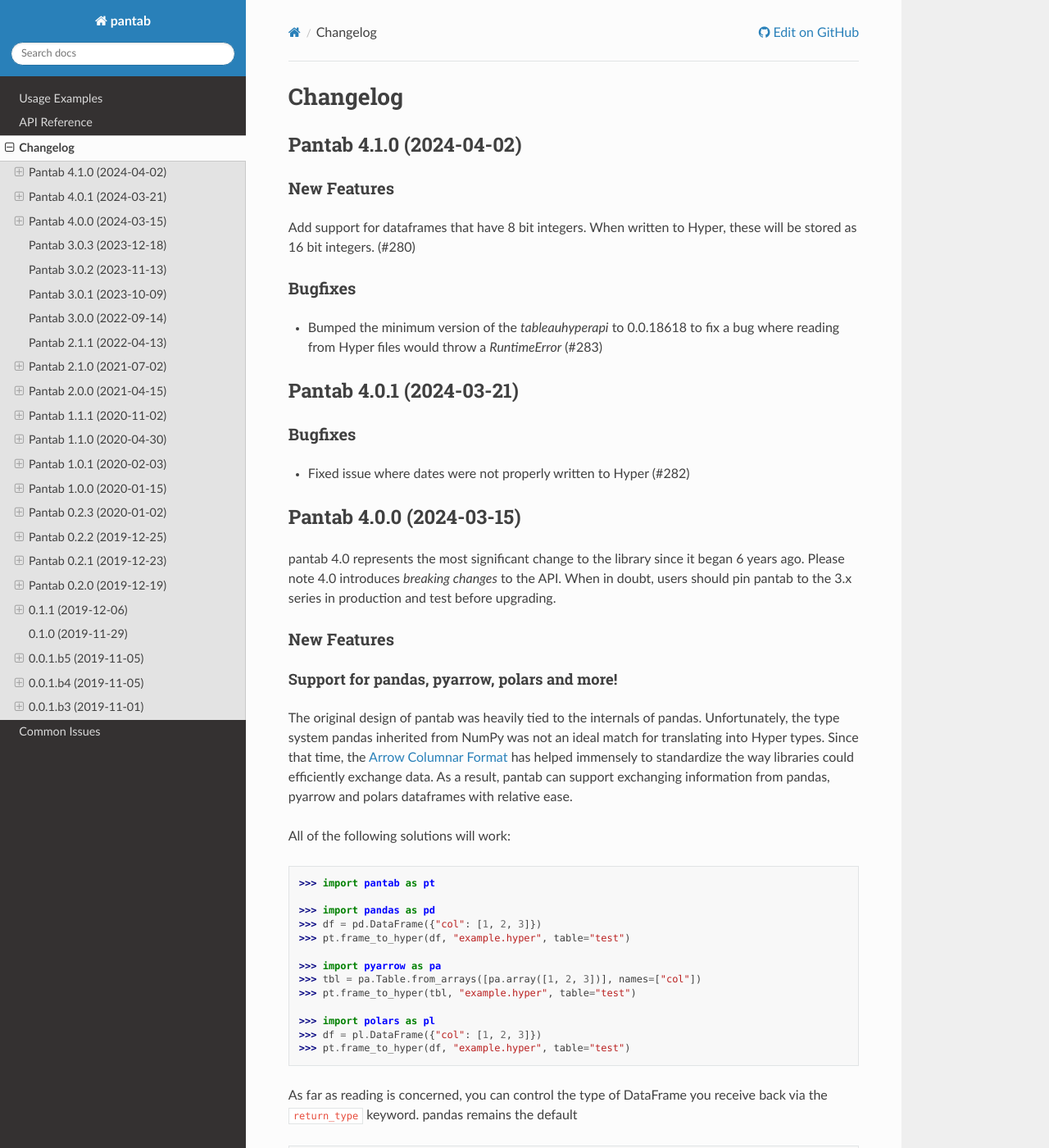
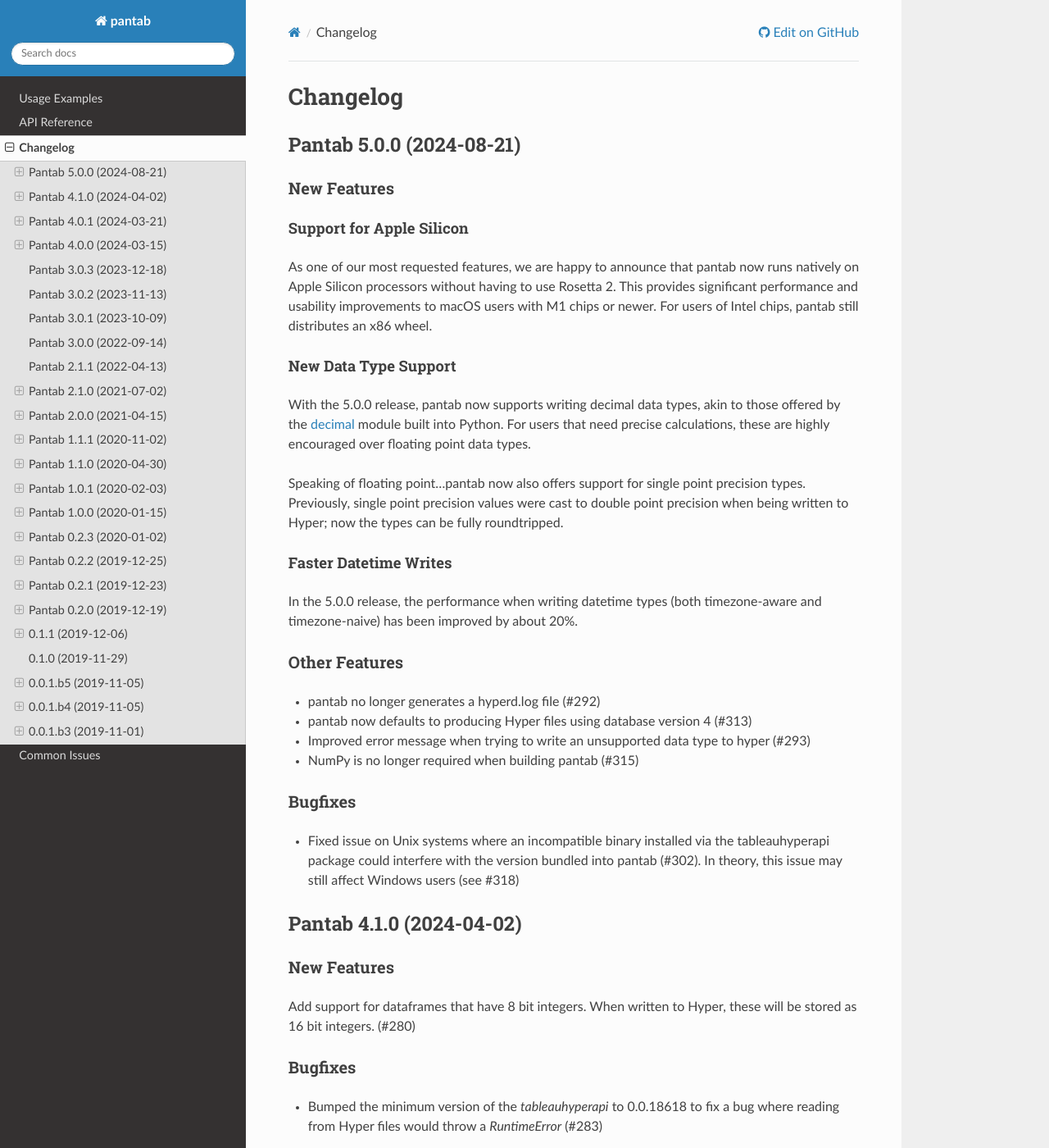
Before and after one commit to innobi/pantab, a Sphinx documentation site: the page built from doc/source/changelog.rst, in a window 1280 px wide and 1400 px high. Shown: the whole window at 82% size. Built offline with Sphinx 7.4.7 and the Read the Docs theme 2.0.0, drawn with Linux system fonts in a browser that asks for light colours.

Commit message:
5.0.0 release (#325)

```diff
--- a/doc/source/changelog.rst
+++ b/doc/source/changelog.rst
@@ -1,5 +1,42 @@
 Changelog
 ^^^^^^^^^
+
+Pantab 5.0.0 (2024-08-21)
+=========================
+
+New Features
+------------
+
+Support for Apple Silicon
+~~~~~~~~~~~~~~~~~~~~~~~~~
+
+As one of our most requested features, we are happy to announce that pantab now runs natively on Apple Silicon processors without having to use Rosetta 2. This provides significant performance and usability improvements to macOS users with M1 chips or newer. For users of Intel chips, pantab still distributes an x86 wheel.
+
+New Data Type Support
+~~~~~~~~~~~~~~~~~~~~~
+
+With the 5.0.0 release, pantab now supports writing decimal data types, akin to those offered by the `decimal <https://docs.python.org/3/library/decimal.html>`_ module built into Python. For users that need precise calculations, these are highly encouraged over floating point data types.
+
+Speaking of floating point...pantab now also offers support for single point precision types. Previously, single point precision values were cast to double point precision when being written to Hyper; now the types can be fully roundtripped.
+
+Faster Datetime Writes
+~~~~~~~~~~~~~~~~~~~~~~
+
+In the 5.0.0 release, the performance when writing datetime types (both timezone-aware and timezone-naive) has been improved by about 20%.
+
+Other Features
+--------------
+
+- pantab no longer generates a hyperd.log file (#292)
+- pantab now defaults to producing Hyper files using database version 4 (#313)
+- Improved error message when trying to write an unsupported data type to hyper (#293)
+- NumPy is no longer required when building pantab (#315)
+
+Bugfixes
+--------
+
+- Fixed issue on Unix systems where an incompatible binary installed via the tableauhyperapi package could interfere with the version bundled into pantab (#302). In theory, this issue may still affect Windows users (see #318)
+
 Pantab 4.1.0 (2024-04-02)
 =========================
 
--- a/doc/source/conf.py
+++ b/doc/source/conf.py
@@ -5,7 +5,7 @@
 project = "pantab"
 copyright = "2019-2024, Will Ayd, innobi, LLC"
 author = "Will Ayd, innobi, LLC"
-release = "4.1.0"
+release = "5.0.0"
 
 
 # -- General configuration ---------------------------------------------------
--- a/pyproject.toml
+++ b/pyproject.toml
@@ -7,7 +7,7 @@
 
 [project]
 name = "pantab"
-version = "4.1.0"
+version = "5.0.0"
 description = "Converts pandas DataFrames into Tableau Hyper Extracts and back"
 license = {file = "LICENSE.txt"}
 readme = "README.md"
--- a/src/pantab/__init__.py
+++ b/src/pantab/__init__.py
@@ -1,4 +1,4 @@
-__version__ = "4.1.0"
+__version__ = "5.0.0"
 
 
 from pantab._reader import frame_from_hyper, frame_from_hyper_query, frames_from_hyper
```
Also changed, not shown: 3 other files.
